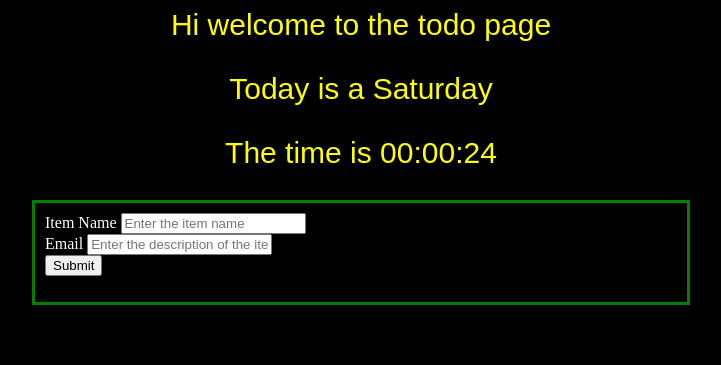
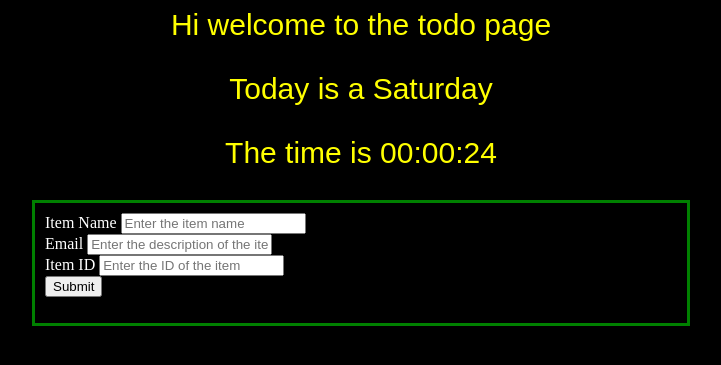
Before and after one commit to BlueKNIGHT107/Testing-repo, a Flask app: page /todo in a window 1280 px wide. Shown: the top 365 px of the page, without its empty margins (279-1000 px from the left). Run offline with Flask 3, Linux system fonts and the light colour scheme.

Commit message:
Added Ited ID in todo

```diff
--- a/Flask_application/templates/todo.html
+++ b/Flask_application/templates/todo.html
@@ -22,6 +22,10 @@
                 <input type="text" name="itemDescription", id="itemDescription" placeholder="Enter the description of the item">
                 <br>
 
+                <label for="itemID">Item ID</label>
+                <input type="text" name="itemID", id="itemID" placeholder="Enter the ID of the item">
+                <br>
+
                 <input type="submit", value="Submit">
             </form>
         </div>
```
